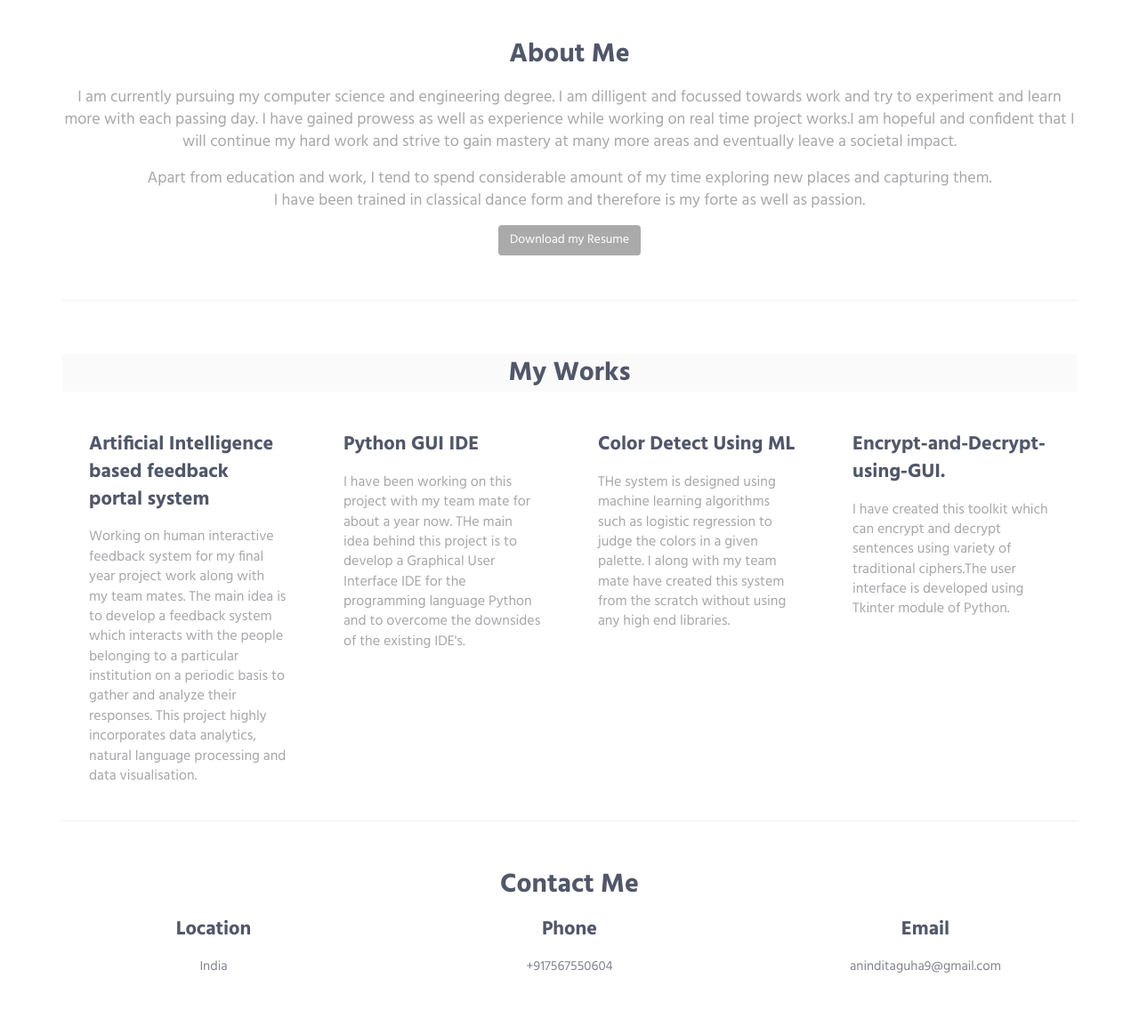
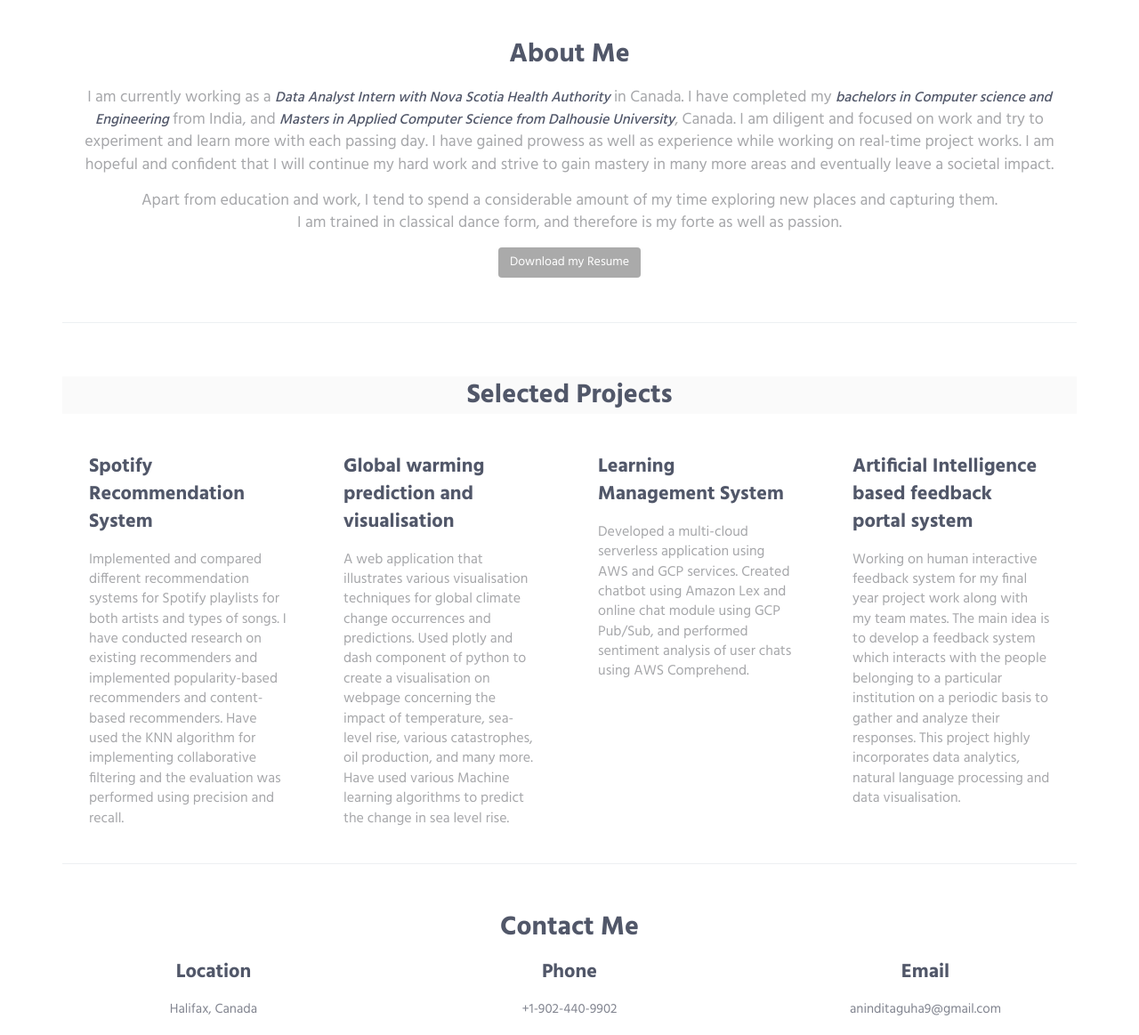
Before and after one commit to AninditaGuha98/aninditaguha98.github.io, a plain HTML site: page index.html in a window 1280 px wide. Shown: the part 680-1843 px from the top of the page at 89% size. Drawn offline with Linux system fonts and the light colour scheme.

Commit message:
Website update

```diff
--- a/index.html
+++ b/index.html
@@ -56,7 +56,7 @@
                             <ul class="nav navbar-nav navbar-nav-right">
                                 <li class="js_nav-item nav-item"><a class="nav-item-child nav-item-hover" href="#body">Home</a></li>
                                 <li class="js_nav-item nav-item"><a class="nav-item-child nav-item-hover" href="#about">About</a></li>
-                                <li class="js_nav-item nav-item"><a class="nav-item-child nav-item-hover" href="#work">Work</a></li>
+                                <li class="js_nav-item nav-item"><a class="nav-item-child nav-item-hover" href="#work">Projects</a></li>
                                 <li class="js_nav-item nav-item"><a class="nav-item-child nav-item-hover" href="#contact">Contact</a></li>
                             </ul>
                         </div>
@@ -75,7 +75,7 @@
                     <div class="col-sm-6 sm-margin-b-60">
                         <div class="margin-b-30">
                             <h1 class="promo-block-title">Anindita Guha</h1>
-                            <p class="promo-block-text">Computer Science Engineer &amp; Programmer</p>
+                            <p class="promo-block-text"> Data Engineer Enthusiast</p>
                         </div>
                         <ul class="list-inline">
                             <li><a href="https://github.com/aninditaguha98" class="social-icons" target="_blank"><i class="icon-social-github"></i></a></li>
@@ -106,11 +106,18 @@
                             <div class="margin-b-50">
                                 <div class="margin-b-30" style="text-align: center; ">
                                     <h2 >About Me</h2>
-                                    <p style="font-size: 18px;">I am currently pursuing my computer science and engineering degree. I am dilligent and focussed towards work and try to experiment and learn more with each passing day.
-I have gained prowess as well as experience while working on real time project works.I am hopeful and confident that I will continue my hard work and strive to gain mastery at many more areas and eventually leave a societal impact.
-</p>
-                                    <p style="font-size: 18px;">Apart from education and work, I tend to spend considerable amount of my time exploring new places and capturing them.<br>
-                                    I have been trained in classical dance form and therefore is my forte as well as passion.</p>
+                                    <p style="font-size: 18px;">I am currently working as a <em>Data Analyst Intern with Nova Scotia Health Authority</em> in Canada.
+                                        I have completed my <em>bachelors in Computer science and Engineering</em> from
+                                        India, and <em>Masters in Applied Computer Science from Dalhousie University</em>, Canada.
+                                        I am diligent and focused on work and try to experiment and learn more with each passing day.
+                                        I have gained prowess as well as experience while working on real-time project works.
+                                        I am hopeful and confident that I will continue my hard work and strive to gain mastery in many
+                                        more areas and eventually leave a societal impact.
+                                    </p>
+                                    <p style="font-size: 18px;">Apart from education and work, I tend to spend a considerable amount of my time exploring
+                                        new places and capturing them.<br>
+                                        I am trained in classical dance form, and therefore is my forte as well as passion.
+                                    </p>
 
                                 <button class="btn" style="background-color:#aaaaaa; color:white">
                                     <a href="pdf/resume.pdf"  style=" margin: auto; display: block; color: white;">Download my Resume</a>
@@ -136,9 +143,67 @@ I have gained prowess as well as experience while working on real time project w
 
                 <div class="container-wide">
                     <div class="bg-color-sky-light" data-auto-height="true">
-<h2 style="text-align: center;margin-top:10px; padding: inherit; "> My Works</h2>
+<h2 style="text-align: center;margin-top:10px; padding: inherit; "> Selected Projects </h2>
                     </div>
                     <div class="row row-space-2 margin-b-4">
+                        <div class="col-md-3 col-sm-6 md-margin-b-4">
+                            <div class="service" >
+
+                                <div class="service-info">
+                                    <h3>Spotify Recommendation System</h3>
+                                </div>
+                                <div class="service-element1">
+                                    <p class="margin-b-5" style="font-size: 16px;">
+                                        Implemented and compared different recommendation systems for Spotify playlists
+                                        for both artists and types of songs. I have conducted research on existing recommenders
+                                        and implemented popularity-based recommenders and content-based recommenders.
+                                        Have used the KNN algorithm for implementing collaborative filtering and the evaluation
+                                        was performed using precision and recall.
+                                    </p>
+                                </div>
+                                <a href="#" class="content-wrapper-link"></a>
+                            </div>
+                        </div>
+
+
+                        <div class="col-md-3 col-sm-6 md-margin-b-4">
+                            <div class="service" >
+
+                                <div class="service-info">
+                                    <h3>Global warming prediction and visualisation</h3>
+                                </div>
+                                <div class="service-element1">
+                                    <p class="margin-b-5" style="font-size: 16px;">
+                                        A web application that illustrates various visualisation techniques for global
+                                        climate change occurrences and predictions. Used plotly and dash
+                                        component of python to create a visualisation on webpage concerning the impact
+                                        of temperature, sea-level rise, various catastrophes, oil production, and many more.
+                                        Have used various Machine learning algorithms to predict the change
+                                        in sea level rise.
+                                    </p>
+                                </div>
+                                <a href="#" class="content-wrapper-link"></a>
+                            </div>
+                        </div>
+
+
+                        <div class="col-md-3 col-sm-6 md-margin-b-4">
+                            <div class="service" >
+
+                                <div class="service-info">
+                                    <h3>Learning Management System</h3>
+                                </div>
+                                <div class="service-element1">
+                                    <p class="margin-b-5" style="font-size: 16px;">
+                                        Developed a multi-cloud serverless application using AWS and GCP services.
+                                        Created chatbot using Amazon Lex and online chat module using GCP Pub/Sub, and
+                                        performed sentiment analysis of user chats using AWS Comprehend.
+                                    </p>
+                                </div>
+                                <a href="#" class="content-wrapper-link"></a>
+                            </div>
+                        </div>
+
 
                         <div class="col-md-3 col-sm-6 md-margin-b-4">
                             <div class="service" >
@@ -156,62 +221,6 @@ I have gained prowess as well as experience while working on real time project w
                             </div>
                         </div>
 
-
-
-                        <div class="col-md-3 col-sm-6 md-margin-b-4">
-                            <div class="service" >
-
-                                <div class="service-info">
-
-
-                                    <h3>Python GUI IDE</h3>
-                                </div>
-
-                                <div class="service-element1">
-                                    <p class="margin-b-5" style="font-size: 16px;">I have been working on this project with my team mate for about a year now. THe main idea behind this project is to develop a Graphical User Interface IDE for the programming language Python and to overcome the downsides of the existing IDE's.</p>
-                                </div>
-                                <a href="#" class="content-wrapper-link"></a>
-                            </div>
-                            </div>
-
-
-
-                        <div class="col-md-3 col-sm-6 md-margin-b-4">
-                            <div class="service" >
-
-                                <div class="service-info">
-
-
-                                    <h3>Color Detect Using ML</h3>
-                                </div>
-
-                                <div class="service-element1">
-                                    <p class="margin-b-5" style="font-size: 16px;">
-THe system is designed using machine learning algorithms such as logistic regression to judge the colors in a given palette. I along with my team mate have created this system from the scratch without using any high end libraries. </p>
-                                <a href="#" class="content-wrapper-link"></a>
-                            </div>
-                            </div>
-                        </div>
-
-
-
-                        <div class="col-md-3 col-sm-6 md-margin-b-4">
-                            <div class="service" >
-
-                                <div class="service-info">
-
-
-                                    <h3>Encrypt-and-Decrypt-using-GUI.</h3>
-                                </div>
-
-                                <div class="service-element1">
-                                    <p class="margin-b-5" style="font-size: 16px;">
-                                        I have created this toolkit which can encrypt and decrypt sentences using variety of traditional ciphers.The user interface is developed using Tkinter module of Python.</p>
-
-                                <a href="#" class="content-wrapper-link"></a>
-                            </div>
-                        </div>
-                    </div>
                     </div>
                     <!--// end row -->
                 </div>
@@ -235,11 +244,11 @@ THe system is designed using machine learning algorithms such as logistic regres
                     <div class="row">
                         <div class="col-md-4 col-xs-12 col-sm-12" style="text-align: center;" >
                             <h3 style="text-align: center;">Location</h3>
-                            <p style="font-size: 15px; color: #81848f">India</p>
+                            <p style="font-size: 15px; color: #81848f">Halifax, Canada</p>
                         </div>
                         <div class="col-md-4 col-xs-12 col-sm-12 "  style="text-align: center;">
                             <h3 style="text-align: center;">Phone</h3>
-                            <p style="font-size: 15px;color: #81848f ">+917567550604</p>
+                            <p style="font-size: 15px;color: #81848f ">+1-902-440-9902</p>
                         </div>
                         <div class="col-md-4 col-xs-12 col-sm-12"  style="text-align: center;">
                             <h3 style="text-align: center;">Email</h3>
```
